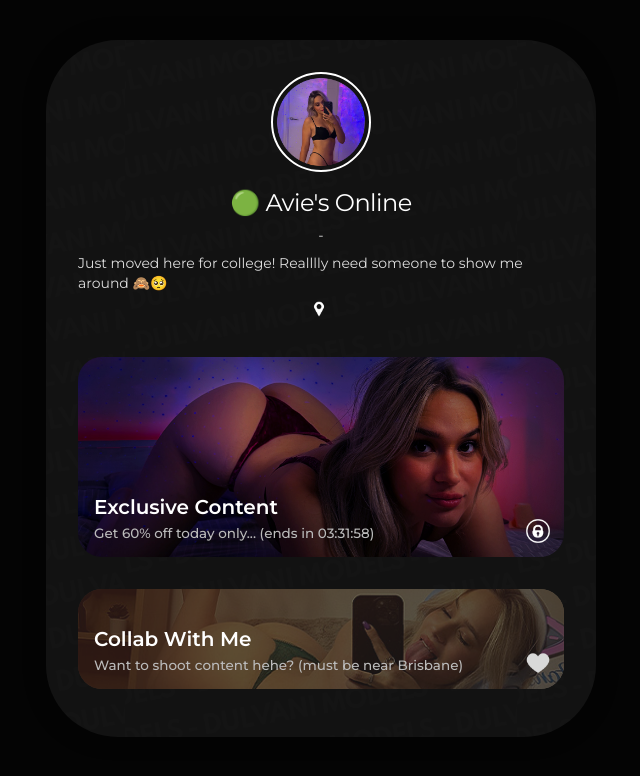
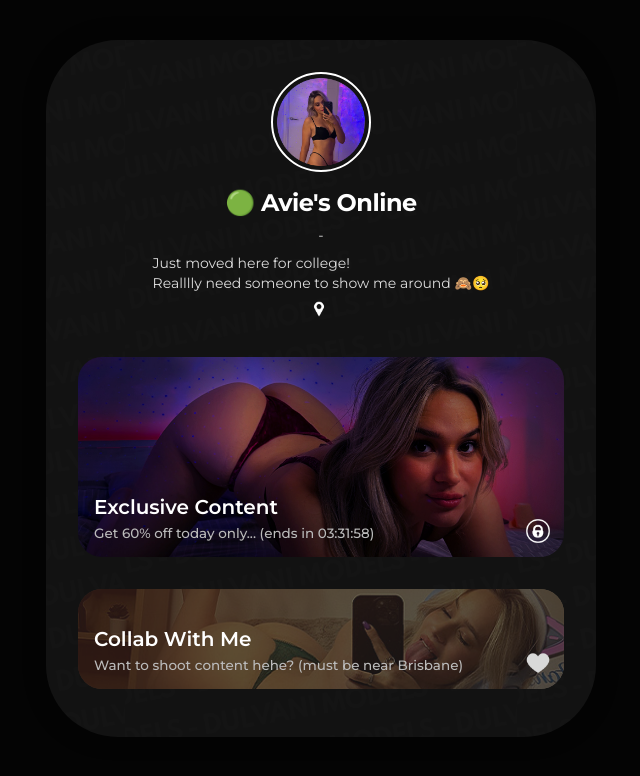
Before and after one commit to adamyeboah/aviebaby, a plain HTML site: page index.html in a window 1280 px wide. Shown: the whole page, without its empty margins (319-959 px from the left). Drawn offline with Linux system fonts and the light colour scheme; no server answers.

Commit message:
Update index.html

```diff
--- a/index.html
+++ b/index.html
@@ -19,10 +19,10 @@
                     src="/assets/liacuddles/pfp 4.png"
                 />
             </div>
-            <p class="name">🟢 Avie's Online</p>
+            <h3 class="name">🟢 Avie's Online</h3>
             <div class="divider">-</div>
             <div class="bio">Just moved here for college!
-                <be>
+                <br>
                 Realllly need someone to show me around 🙈🥺</div>
             <div class="location">
                 <img class="icon" src="/assets/Location Pin.png" />
```
